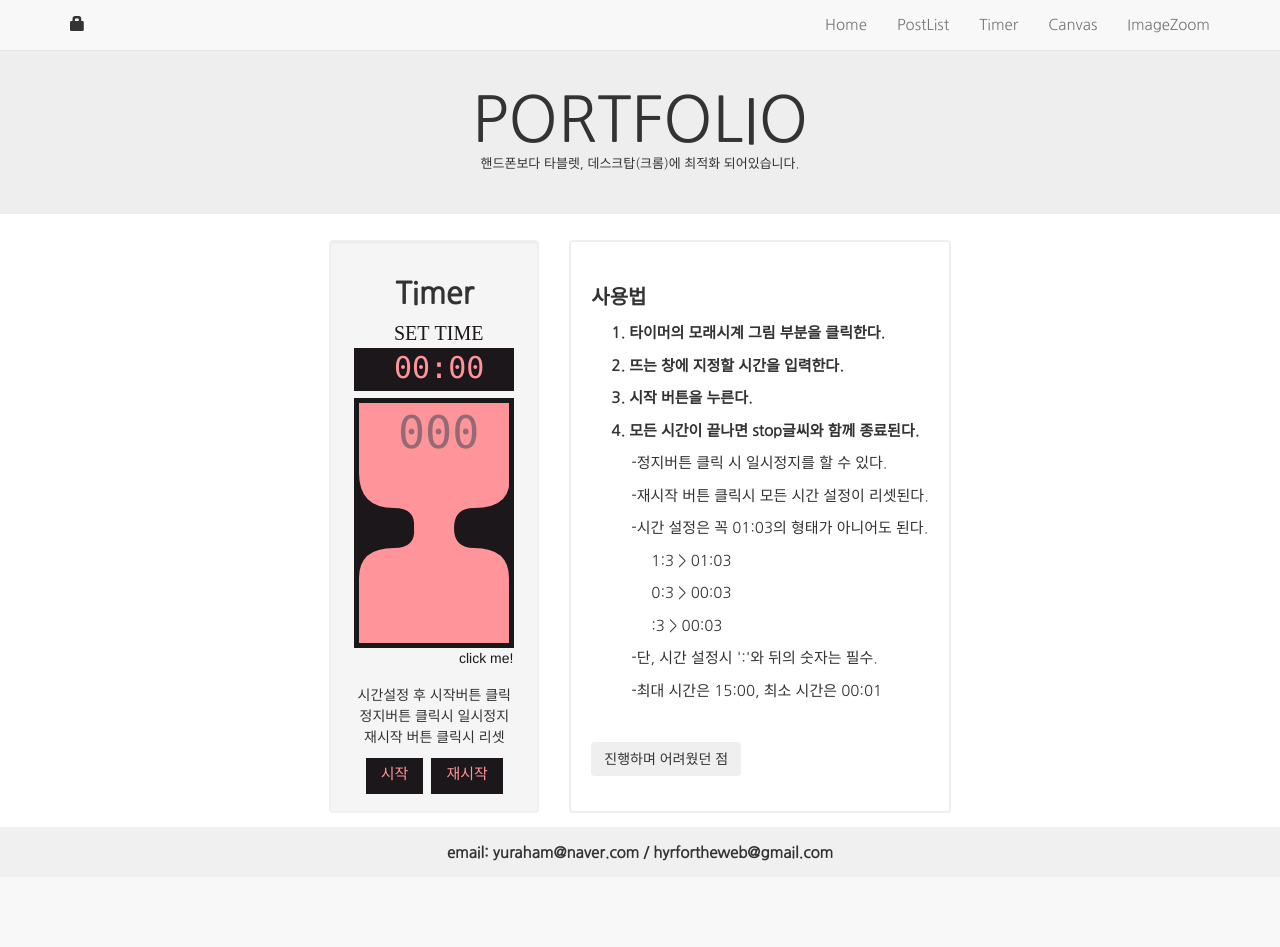
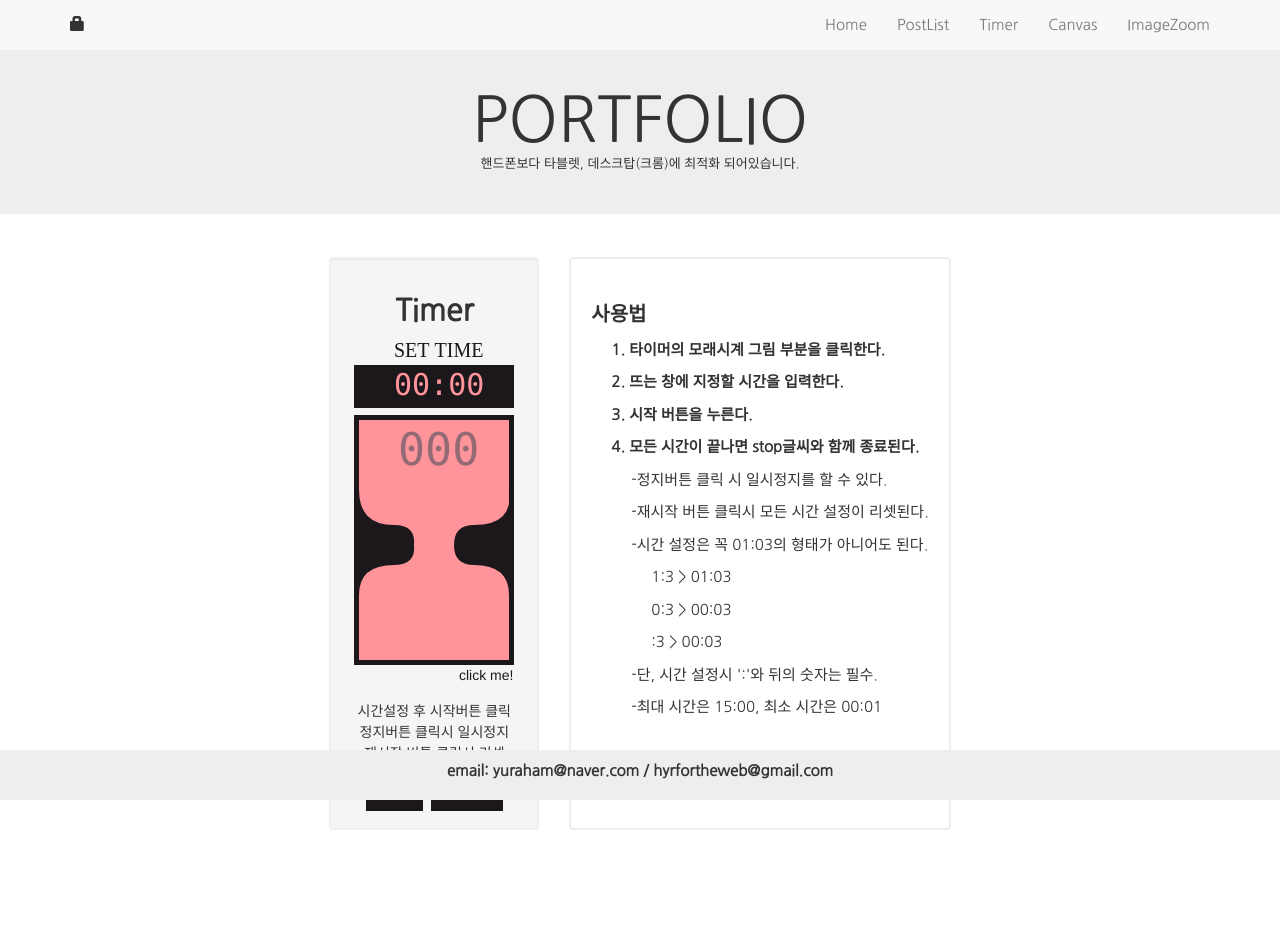
Before and after one commit to yuraham/portp, a Django app: page /blog/timer in a window 1280 px wide. Before the commit the page ends 861 px from the top, so only its background shows below. Run offline with Django 3.2, Linux system fonts and the light colour scheme; some libraries are stand-ins or nearby versions; some web fonts are replaced.

Commit message:
20180903 last

```diff
--- a/blog/static/css/base.css
+++ b/blog/static/css/base.css
@@ -24,3 +24,18 @@
     margin-bottom : 13px;
     font-family: 'Gugi';
 }
+.blog-body{
+    height: 100%;
+}
+.footer {
+    position: fixed;
+    left: 0px;
+    bottom: 0px;
+    height: 50px;
+    width: 100%;
+    background-color: #EEEEEE;
+}
+.footer p {
+    padding-top: 10px;
+    text-align: center;
+}
--- a/blog/static/css/list.css
+++ b/blog/static/css/list.css
@@ -3,12 +3,11 @@
     justify-content: center;
     flex-direction: column;
     flex: nowrap;
+    width: 100%;
 }
 .listCont {
     width: 100%;
     margin: 0;
-    padding-left: 100px;
-    padding-right: 100px;
 }
 table thead th {
     text-align: center;
--- a/blog/static/css/timer.css
+++ b/blog/static/css/timer.css
@@ -5,6 +5,8 @@
     height: 600px;
     justify-content: center;
     align-items: center;
+    flex-wrap: wrap;
+    margin-bottom: 70px;
 }
 .clockBox {
     margin: 30px;
@@ -12,7 +14,8 @@
     display: flex;
     justify-content: center;
     align-items: center;
-    width: 210px;
+    width: 100%;
+    max-width: 210px;
     height: 573px;
     flex-wrap: wrap;
 }
--- a/blog/templates/blog/base.html
+++ b/blog/templates/blog/base.html
@@ -15,7 +15,7 @@
     <title>PORTFOLIO</title>
 </head>
 <body style="margin:0;">
-<div class="body" style="min-height: calc(100vh - 50px)">
+<div class="bodyDiv">
 <nav class="navbar navbar-default navbar-fixed-top">
     <div class="container">
         <div class="top-login">
@@ -49,7 +49,7 @@
     <p class="headP" style="font-size: 13px;">핸드폰보다 타블렛, 데스크탑(크롬)에 최적화 되어있습니다.</p>
 </div>
 
-<div class="container-fluid">
+<div class="container-fluid" style="margin-bottom: 50px;">
     <div class="blog-body">
         {% block content %}
         {% endblock %}
@@ -58,10 +58,10 @@
         {% endblock %}
     </div>
 </div>
+
+<footer class="footer footer-fixed-bottom text-center">
+    <p><strong>email: yuraham@naver.com / hyrfortheweb@gmail.com</strong></p>
+</footer>
 </div>
-<footer class="footer-fixed-bottom text-center" style="height: 50px; background-color: #f0f0f0; padding-top:10px;">
-    <p style="margin:0; padding-top: 5px;"><strong>email: yuraham@naver.com / hyrfortheweb@gmail.com</strong></p>
-</footer>
-
 </body>
 </html>
```
